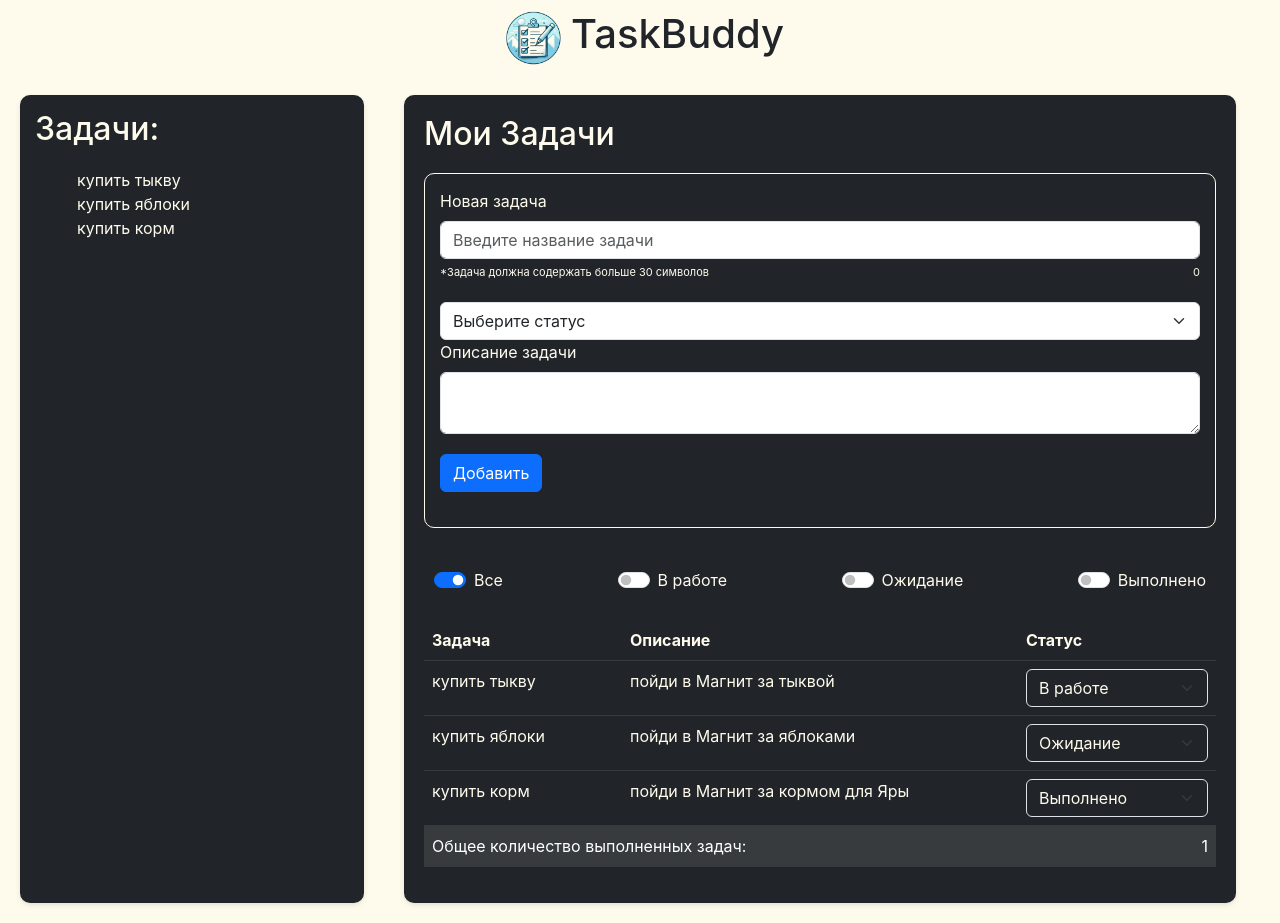
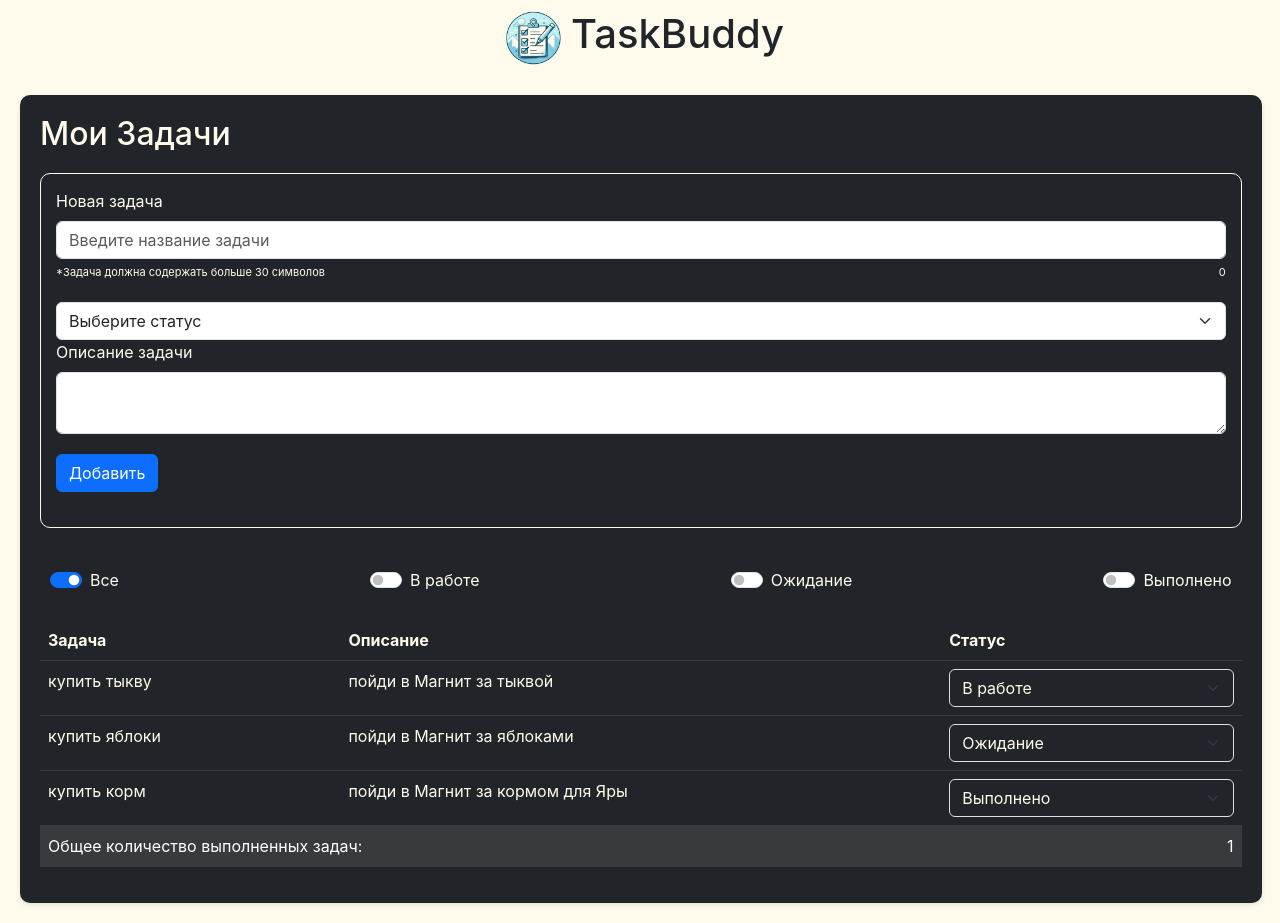
Before and after one commit to anna1luna/todo, a React (Create React App) app in the folder to-do/: page / in a window 1280 px wide. Built offline with nearby package versions, Linux system fonts and the light colour scheme.

Commit message:
deleted side

```diff
--- a/to-do/src/App.css
+++ b/to-do/src/App.css
@@ -1,5 +1,5 @@
 .body {
   display: grid;
-  grid-template-columns: 30% 65%;
+  grid-template-columns: 97%;
  background-color: #fefbec;
 }
--- a/to-do/src/App.js
+++ b/to-do/src/App.js
@@ -1,6 +1,5 @@
 import "./App.css";
 import Header from "./components/header/header";
-import SideContainer from "./components/side/sideContainer";
 import TodoContainer from "./components/todo/todoContainer";
 
 const App = (props) => {
@@ -8,7 +7,6 @@ const App = (props) => {
     <div>
       <Header />
       <div className="body">
-        <SideContainer />
         <TodoContainer />
       </div>
     </div>
--- a/to-do/src/components/side/side.jsx
+++ /dev/null
@@ -1,18 +0,0 @@
-import React from "react";
-import s from "./side.module.css";
-const Side = (props) => {
-  return (
-    <nav className={s.navigation}>
-      <div>
-        <h2>Задачи:</h2>
-        <ul className={s.tasksList}>
-          <li className={s.tasks}>купить тыкву</li>
-          <li className={s.tasks}>купить яблоки</li>
-          <li className={s.tasks}>купить корм</li>
-        </ul>
-      </div>
-    </nav>
-  );
-};
-
-export default Side;
--- a/to-do/src/components/side/side.module.css
+++ /dev/null
@@ -1,42 +0,0 @@
-.navigation {
-  background-color: #212529;
-  margin: 20px;
-  border-radius: 10px;
-  padding: 15px;
-  box-shadow: 0px 2px 5px rgba(0, 0, 0, 0.1);
-  font-weight: 700;
-  font-size: 20px;
-}
-
-.tasksList {
-  font-weight: 700;
-  font-size: 18px;
-  list-style-type: none;
-  margin-bottom: 20px;
-  color: #fefbec;
-}
-
-h3 {
-  color: #fefbec;
-}
-
-.tasks {
-  font-weight: 400;
-  font-size: 16px;
-  margin-left: 10px;
-}
-
-.filtersList {
-  font-weight: 700;
-  font-size: 18px;
-  list-style-type: none;
-  margin-bottom: 20px;
-  color: #fefbec;
-
-}
-
-.filter {
-  font-weight: 400;
-  font-size: 16px;
-  margin-left: 10px;
-}
--- a/to-do/src/components/side/sideContainer.jsx
+++ /dev/null
@@ -1,9 +0,0 @@
-import React from "react";
-import Side from "./side";
-import { connect } from "react-redux";
-const mapStateToProps = (state) => {};
-const mapDispatchToProps = (dispatch) => {};
-
-const SideContainer = connect(mapStateToProps, mapDispatchToProps)(Side);
-
-export default SideContainer;
```
